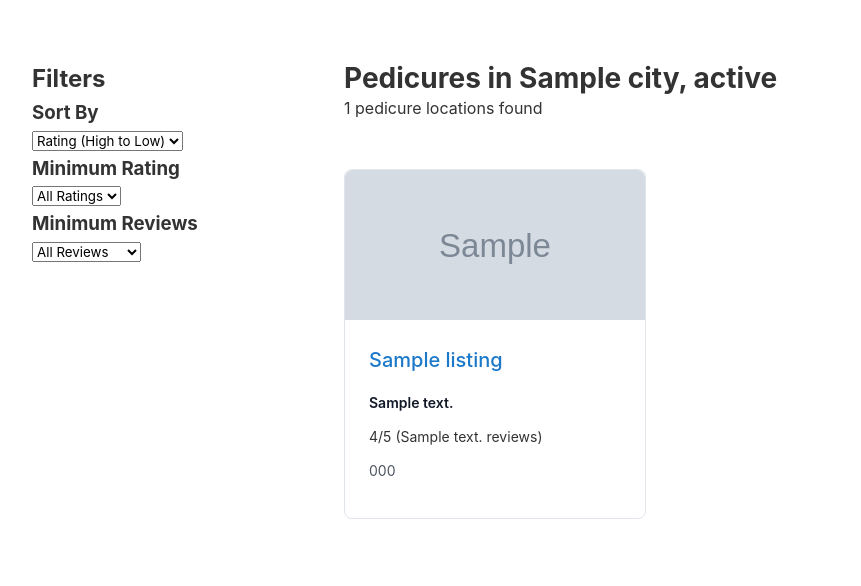
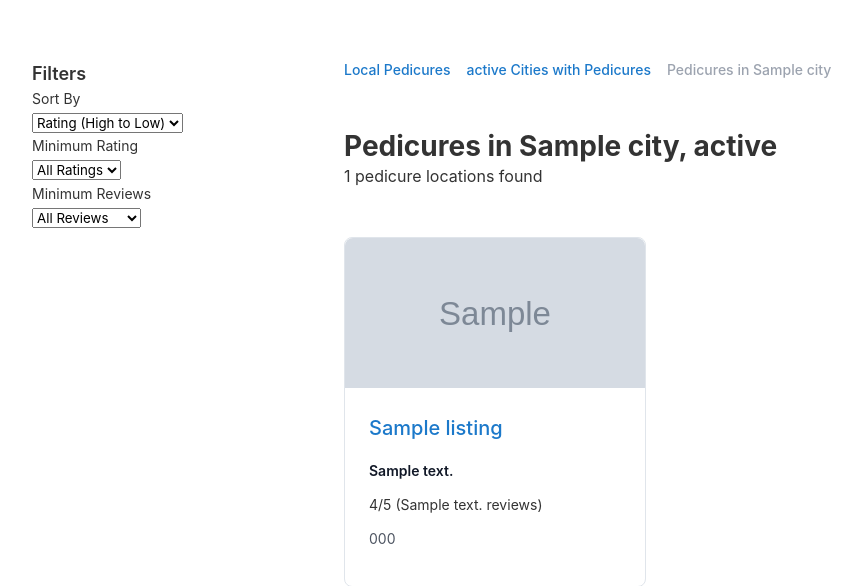
Before and after one commit to qrkedupwhiteboy/pedicure-nearme, a Flask app: template templates/city_listings.html in a window 1280 px wide. Shown: the part 344-930 px from the top of the page, without its empty margins (32-893 px from the left). Before the commit the page ends 863 px from the top, so only its background shows below. Run offline with Flask 3, Linux system fonts and the light colour scheme; the template is opened without the code that fills it: most values are stand-ins (such as "Sample title", 1, 10 or a date in 2020); grey boxes marked "Sample" are stand-in pictures; some libraries are stand-ins or nearby versions.

Commit message:
updated seo for listing templates

```diff
--- a/static/css/tokens.css
+++ b/static/css/tokens.css
@@ -167,9 +167,23 @@
     font-size: 18px;
   }
 
+  .body-xl {
+    font-family: Inter;
+    font-weight: 600;
+    line-height: 28px;
+    font-size: 18px;
+  }
+
   .body-lg {
     font-family: Inter;
     font-weight: 400;
+    line-height: 24px;
+    font-size: 16px;
+  }
+
+  .body-lg-semibold{
+    font-family: Inter;
+    font-weight: 600;
     line-height: 24px;
     font-size: 16px;
   }
--- a/templates/city_listings.html
+++ b/templates/city_listings.html
@@ -3,10 +3,12 @@
 <head>
     <meta charset="UTF-8">
     <meta name="viewport" content="width=device-width, initial-scale=1.0">
-    <title>Pedicures in {{ city }}, {{ state }} | Best Nail Salons</title>
+    <title>Pedicures in {{ city }}, {{ state_name }} | Best Pedicures & Manicures</title>
+    <meta name="description" content="Find top-rated pedicure services in {{city}}, {{state}}. Compare prices, read reviews, and book appointments with local nail salons and spas."/>
     <link rel="stylesheet" href="{{ url_for('static', filename='css/main.css') }}">
     <link rel="stylesheet" href="{{ url_for('static', filename='css/listing.css') }}">
     <link rel="stylesheet" href="{{ url_for('static', filename='css/tokens.css') }}">
+    <link rel="stylesheet" href="https://cdn.jsdelivr.net/gh/iconoir-icons/iconoir@main/css/iconoir.css" />
 </head>
 <body>
     <header class="main-header">
@@ -30,9 +32,9 @@
     <main>
         <div class="listings-container">
             <div class="filters-sidebar">
-                <h2>Filters</h2>
+                <p class="body-xl">Filters</p>
                 <div class="filter-section">
-                    <h3>Sort By</h3>
+                    <p class="body-md">Sort By</p>
                     <select id="sort-select">
                         <option value="rating">Rating (High to Low)</option>
                         <option value="reviews">Most Reviews</option>
@@ -40,7 +42,7 @@
                     </select>
                 </div>
                 <div class="filter-section">
-                    <h3>Minimum Rating</h3>
+                    <p class="body-md">Minimum Rating</p>
                     <select id="rating-select">
                         <option value="0">All Ratings</option>
                         <option value="4.5">4.5+ Stars</option>
@@ -49,7 +51,7 @@
                     </select>
                 </div>
                 <div class="filter-section">
-                    <h3>Minimum Reviews</h3>
+                    <p class="body-md">Minimum Reviews</p>
                     <select id="reviews-select">
                         <option value="0">All Reviews</option>
                         <option value="100">100+ Reviews</option>
@@ -60,6 +62,13 @@
             </div>
 
             <div class="listings-content">
+                <div class="breadcrumb">
+                    <a href="/" class="nav-regular">Local Pedicures</a>
+                    <i class="iconoir-nav-arrow-right"></i>
+                    <a href="/cities-with-pedicures-in/{{state}}" class="nav-regular">{{state}} Cities with Pedicures</a>
+                    <i class="iconoir-nav-arrow-right"></i>
+                    <a href="#" class="nav-regular breadcrumb-link inactive">Pedicures in {{city}}</a>
+                  </div>
                 <div class="city-listings-header">
                     <h1 class="h1">Pedicures in {{ city }}, {{ state }}</h1>
                     <p class="results-count">{{ listings|length }} pedicure locations found</p>
--- a/templates/index.html
+++ b/templates/index.html
@@ -3,8 +3,8 @@
 <head>
     <meta charset="UTF-8">
     <meta name="viewport" content="width=device-width, initial-scale=1.0">
-    <title>Find Pedicures Near Me | Best Local Nail Salons</title>
-    <meta name="description" content="Discover the best pedicure services near you. Browse reviews, prices, and book your perfect pedicure today.">
+    <title>Find Pedicures Near You | Best Local Pedicures & Manicures</title>
+    <meta name="description" content="Discover the best pedicure services near you. Browse services, ratings, and book your perfect pedicure today.">
     <link rel="stylesheet" href="{{ url_for('static', filename='css/main.css') }}">
 </head>
 <body>
@@ -33,7 +33,7 @@
                 <div class="hero-container">
                     <h1>Find the Best Pedicure Near You</h1>
                     <p class="hero-description">
-                        Looking for the perfect pedicure near you? Whether you need a relaxing spa day, a medical pedicure, or the best-rated nail salon in town, our directory helps you find the top pedicure services in your area. Compare prices, read reviews, and book your appointment instantly.
+                        Looking for the perfect pedicure near you? Whether you need a relaxing spa day, a medical pedicure, or the best-rated nail salon in town, our directory helps you find the top pedicure services in your area. Compare ratings, hours, and book your appointment instantly.
                     </p>
                     <div class="location-search">
                         <div class="search-container">
--- a/templates/listing.html
+++ b/templates/listing.html
@@ -35,7 +35,7 @@
             <i class="iconoir-nav-arrow-right"></i>
             <a href="{{ url_for('city_listings', city=listing.city.lower().replace(' ', '-')) }}" class="nav-regular">Pedicures in {{listing.city}}</a>
             <i class="iconoir-nav-arrow-right"></i>
-            <div class="breadcrumb-link inactive">{{listing.name}}</div>
+            <a href="#" class="nav-regular breadcrumb-link inactive">{{listing.name}}</a>
           </div>
 
         <div class="listing-info-wrapper">
```
Also changed, not shown: templates/state_listings.html (+8 -1 lines).
